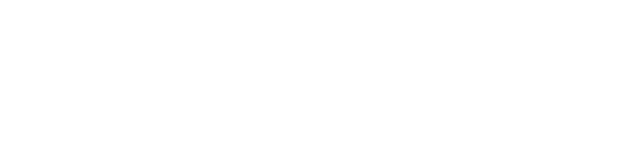
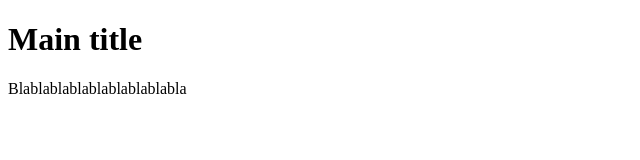
Before and after one commit to Code-Hello/sharezza-social, a plain HTML site: page index.html in a window 1280 px wide. Shown: the whole page, without its empty margins (0-640 px from the left). Drawn offline with Linux system fonts and the light colour scheme.

Commit message:
Changes in file

```diff
--- a/index.html
+++ b/index.html
@@ -2,9 +2,10 @@
 <html>
   <head>
     <meta charset="UTF-8">
-    <title>title</title>
+    <title>ShareZza Social Page</title>
   </head>
   <body>
-
+    <h1>Main title</h1>
+    <p>Blablablablablablablablabla</p>
   </body>
 </html>
```
